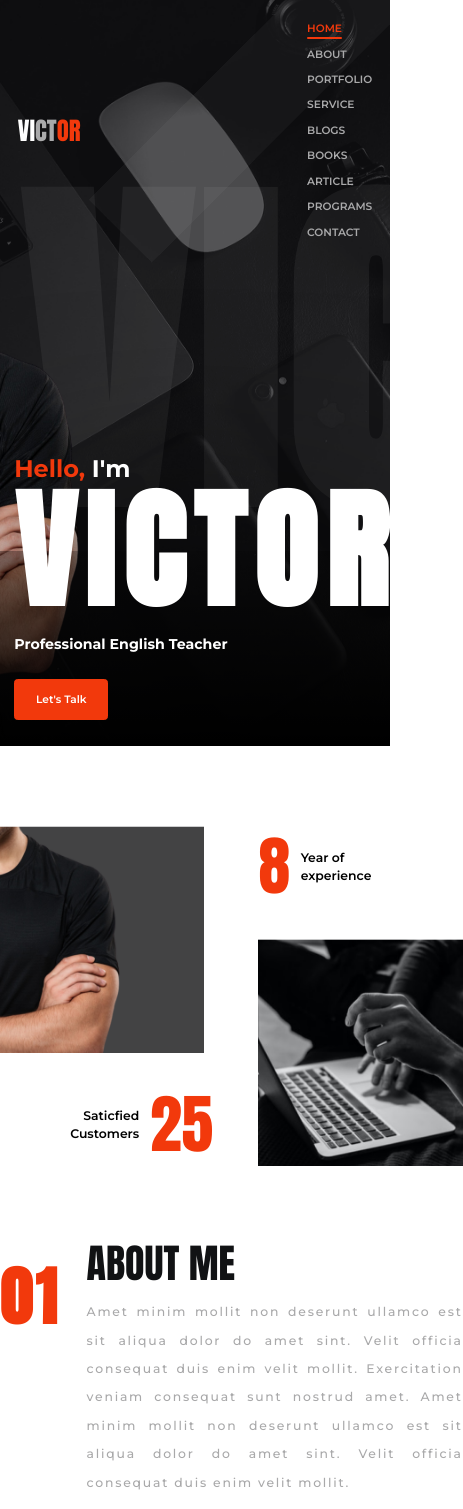
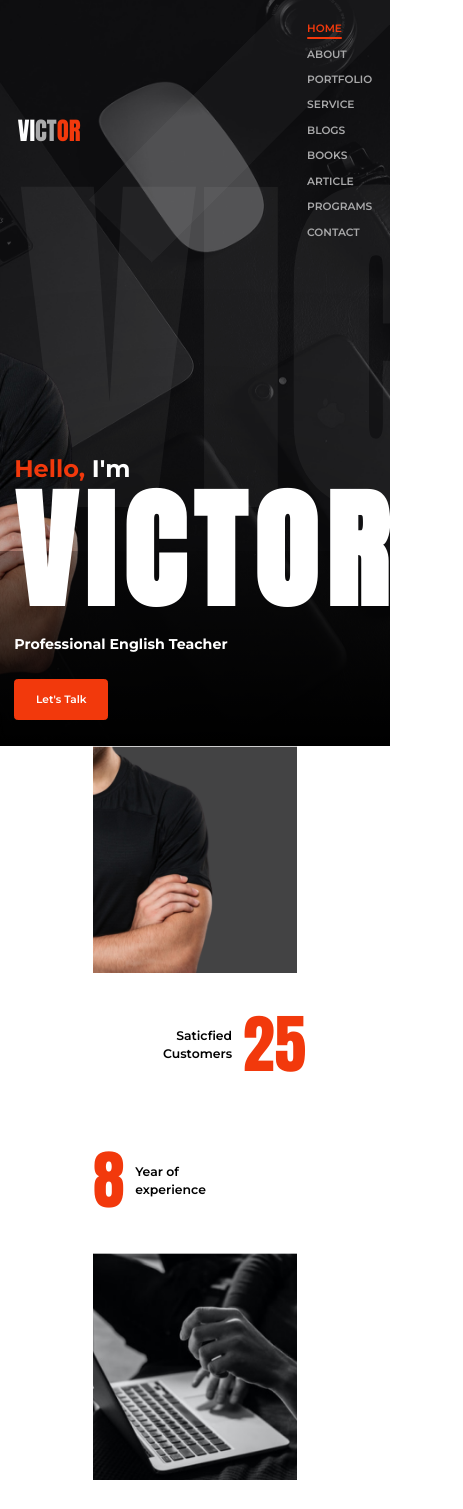
Before and after one commit to Asliddin-Coder/victor.com, a React (Vite) app: page / in a window 390 px wide. Shown: the top 1509 px of the page, 463 px wide, since content can reach past the window. Built offline with nearby package versions, Linux system fonts and the light colour scheme.

Commit message:
completed about me section

```diff
--- a/src/components/aboutMe/AboutMe.module.scss
+++ b/src/components/aboutMe/AboutMe.module.scss
@@ -8,45 +8,19 @@
         display: flex;
         align-items: center;
         justify-content: space-between;
-        flex-wrap: wrap;
         gap: 6.5rem;
         padding: 9rem 0;
-
-        @media screen and (max-width: 576px) {
-            flex-direction: column;
-        }
-
-        @media screen and (max-width: 768px) {
-            flex-direction: column;
-        }
-
-        @media screen and (max-width: 992px) {
-            flex-direction: column;
-        }
 
         .image {
             display: flex;
             align-items: center;
             justify-content: space-between;
-            flex-wrap: wrap;
             gap: 6.1rem;
             width: 52.1rem;
             height: 41.2rem;
             user-select: none;
             -webkit-user-select: none;
             -moz-user-select: none;
-
-            @media screen and (max-width: 576px) {
-                flex-direction: column;
-            }
-
-            @media screen and (max-width: 768px) {
-                flex-direction: column;
-            }
-
-            @media screen and (max-width: 992px) {
-                flex-direction: column;
-            }
 
             .imageOne {
                 display: flex;
@@ -122,12 +96,13 @@
         .titleAndDesc {
             display: flex;
             align-items: flex-start;
+            justify-content: center;
             width: 52.1rem;
             height: 28.4rem;
             gap: 3rem;
 
             .orange {
-                font-size: $heading-64;
+                font-size: $heading-80;
                 font-weight: $font-weight-semibold;
                 color: $color-primary-main;
                 font-family: $font-primary;
@@ -161,3 +136,25 @@
         }
     }
 }
+
+
+@media screen and (max-width: 992px) {
+    .aboutMe{
+        width: 100%;
+        height: auto;
+        .container{
+            flex-direction: column;
+            gap: 4rem;
+            padding: 0 1.6rem;
+            .image{
+                flex-direction: column;
+                width: 100%;
+                height: auto;
+            }
+            .titleAndDesc{
+                width: 100%;
+                height: auto;
+            }
+        }
+    }
+}
```
